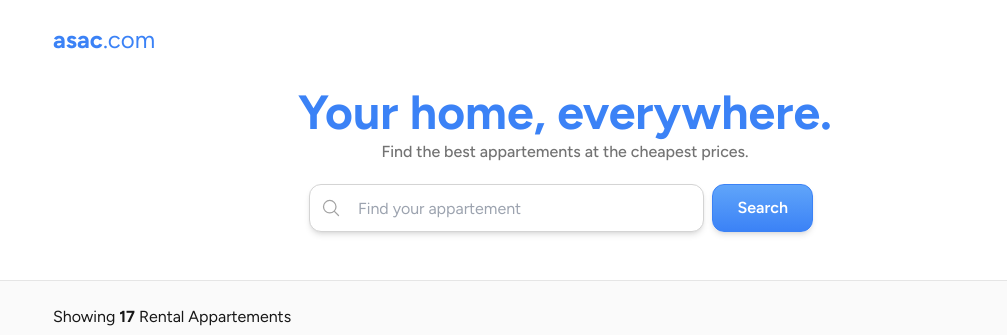
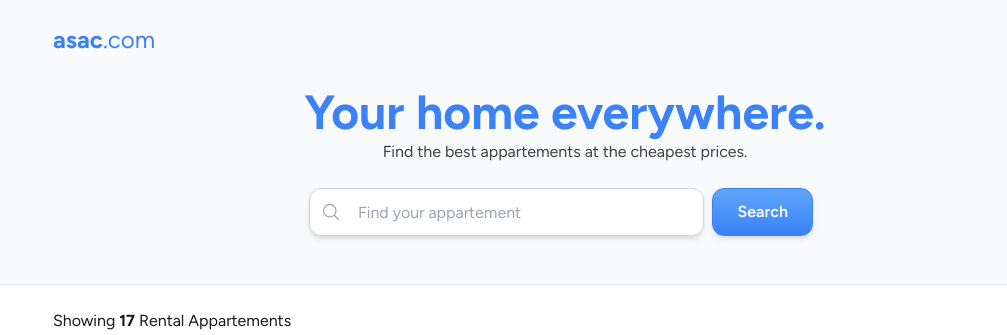
Before and after one commit to zinedinechami/asac_v1, a React (Vite) app in the folder asac_react/: page / in a window 1280 px wide. Shown: the top 335 px of the page, without its empty margins (75-1082 px from the left). Built offline with nearby package versions, Linux system fonts and the light colour scheme; a web font is replaced by a local one.

Commit message:
updated hero section color

```diff
--- a/asac_react/src/pages/home.tsx
+++ b/asac_react/src/pages/home.tsx
@@ -11,8 +11,8 @@ export default function Home() {
 
   return (
     <>
-      <section className=" w-full  bg-neutral-50 ">
-        <div className="bg-white">
+      <section className=" w-full  bg-neutral-white ">
+        <div className="bg-gray-50">
           <a className=" " href="/">
             <h1 className=" ml-32  text-2xl font-bold text-blue-500     pt-6  ">
               asac<span className="font-normal">.com</span>
@@ -21,14 +21,14 @@ export default function Home() {
 
           <div className="pt-8 pb-12 border-b border-neutral-200 ">
             <h1 className="text-center sm:text-5xl text-3xl font-bold text-blue-500 ">
-              Your home, <span className="  "> everywhere</span>.
+              Your home everywhere.
             </h1>
-            <h2 className="text-center text-base font-medium mt-1 text-neutral-500">
+            <h2 className="text-center text-base  mt-1 text-neutral-700">
               Find the best appartements at the cheapest prices.
             </h2>
 
             {/* <button className="mx-auto">lol</button> */}
-            <div className="h-12 sm:w-2/5 w-10/12 mx-auto mt-5  text-center flex">
+            <div className="h-12 sm:w-2/5 w-10/12 mx-auto mt-6  text-center flex">
               <div className="relative w-full">
                 <input
                   onChange={(e) => setSearch(e.target.value)}
```
